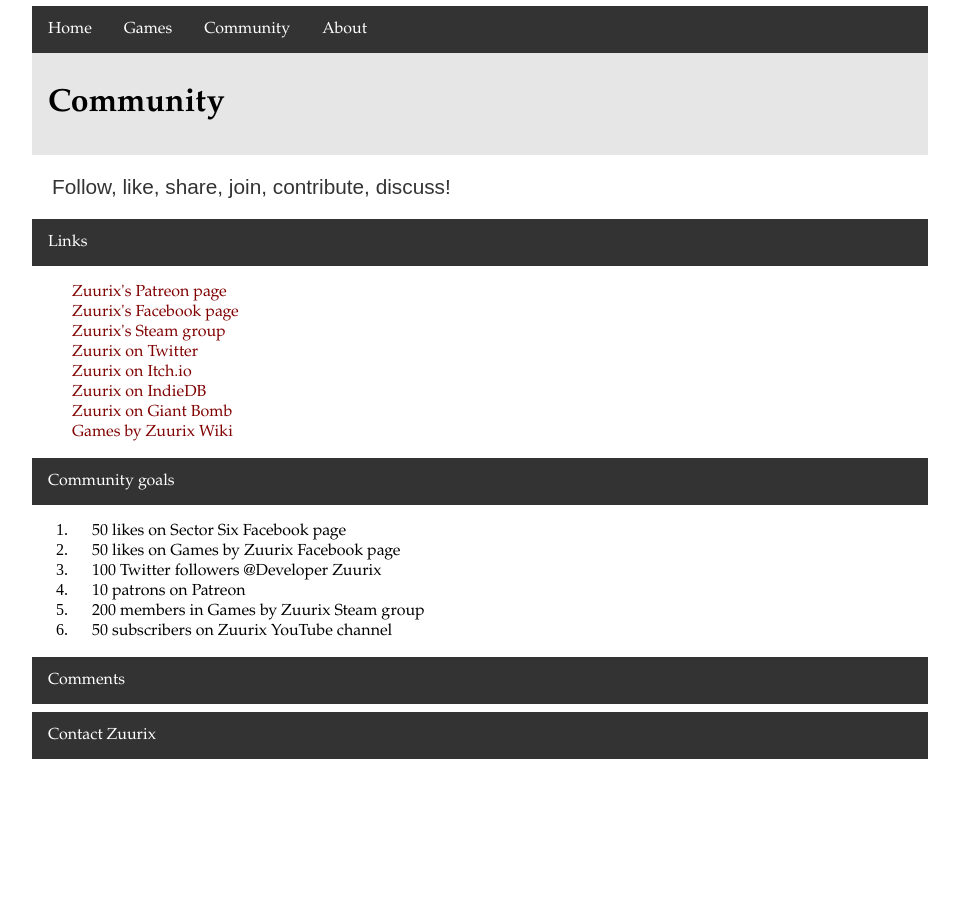
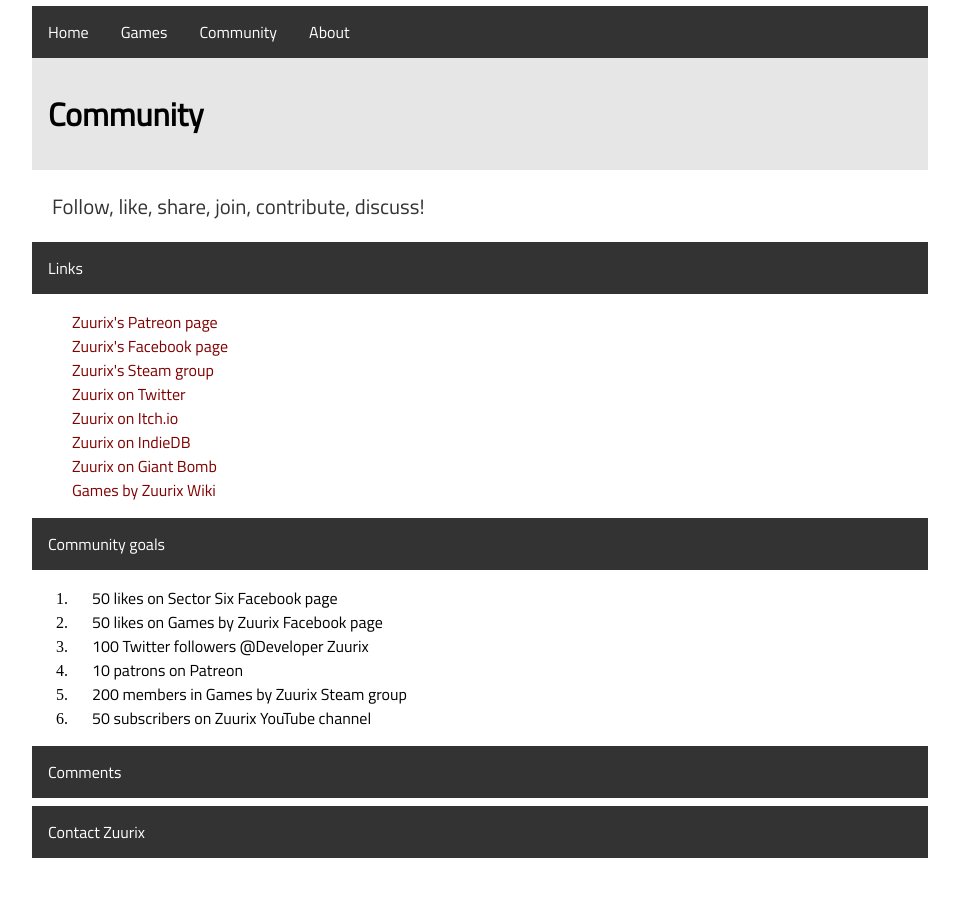
Before and after one commit to Phoebe3663/Zuurix.github.io, a Jekyll site: the page built from community/index.html, in a window 1280 px wide. Shown: the part 308-1226 px from the top of the page, without its empty margins (160-1119 px from the left). Built offline with Jekyll 4.4.1, drawn with Linux system fonts in a browser that asks for light colours; comment, search, counter and statistics services are not loaded; before the commit the page ends 1127 px from its top, so only the background shows below that.

Commit message:
Updated font

```diff
--- a/css/main.css
+++ b/css/main.css
@@ -39,13 +39,13 @@ nav li a:active {
 }
 
 a {
-    font-family: 'Palatino Linotype', sans-serif;
+    font-family: 'Titillium Web', sans-serif;
     text-decoration: none;
     color: #800000;
 }
 
 a ul li {
-    font-family: 'Palatino Linotype', sans-serif;
+    font-family: 'Titillium Web', sans-serif;
     font-size: 1.3em;
     color: #800000;
     padding: 8px 8px 8px 8px;
@@ -57,7 +57,7 @@ a:hover {
 }
 
 h1 {
-    font-family: 'Palatino Linotype', sans-serif;
+    font-family: 'Titillium Web', sans-serif;
     font-size: 2em;
     vertical-align: middle;
     padding: 32px 16px 32px 16px;
@@ -68,7 +68,7 @@ h1 {
 /*Game name*/
 
 h2 {
-    font-family: 'Palatino Linotype', sans-serif;
+    font-family: 'Titillium Web', sans-serif;
     font-size: 1.6em;
     vertical-align: middle;
     padding: 16px 16px 16px 16px;
@@ -79,7 +79,7 @@ h2 {
 /*Game genre*/
 
 h3 {
-    font-family: 'Palatino Linotype', sans-serif;
+    font-family: 'Titillium Web', sans-serif;
     font-size: 1em;
     vertical-align: middle;
     padding: 8px 8px 8px 8px;
@@ -89,7 +89,7 @@ h3 {
 /*Plain text*/
 
 plain {
-    font-family: 'Palatino Linotype', sans-serif;
+    font-family: 'Titillium Web', sans-serif;
     font-size: 1em;
     padding: 8px 8px 8px 8px;
     margin: 12px 12px 12px 12px;
@@ -128,7 +128,7 @@ span.status-alpha {
 }
 
 p {
-    font-family: "Quicksand", sans-serif;
+    font-family: 'Titillium Web', sans-serif;
     font-size: 1.3em;
     color: #333;
     padding: 8px 8px 8px 8px;
@@ -136,7 +136,7 @@ p {
 }
 
 footer {
-    font-family: 'Palatino Linotype', sans-serif;
+    font-family: 'Titillium Web', sans-serif;
     font-size: 1em;
     margin-right: 0px;
     cursor: pointer;
@@ -169,7 +169,7 @@ footer a:active {
 /*Comments divider*/
 
 comments {
-    font-family: 'Palatino Linotype', sans-serif;
+    font-family: 'Titillium Web', sans-serif;
     font-size: 1em;
     margin-right: 0px;
 }
@@ -224,7 +224,7 @@ ul.posts li {
     display:inline-block;
     cursor:pointer;
     text-decoration:none;
-    font-family: 'Palatino Linotype', sans-serif;
+    font-family: 'Titillium Web', sans-serif;
     font-size: 1em;
     vertical-align: middle;
     padding: 8px 8px 8px 8px;
```
